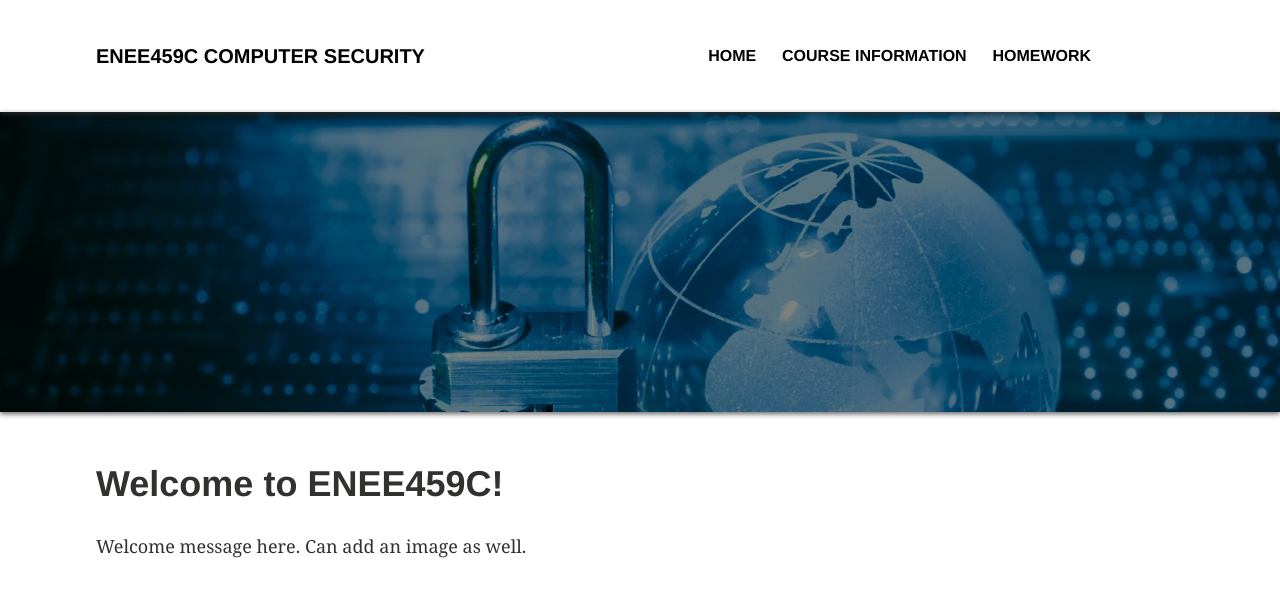
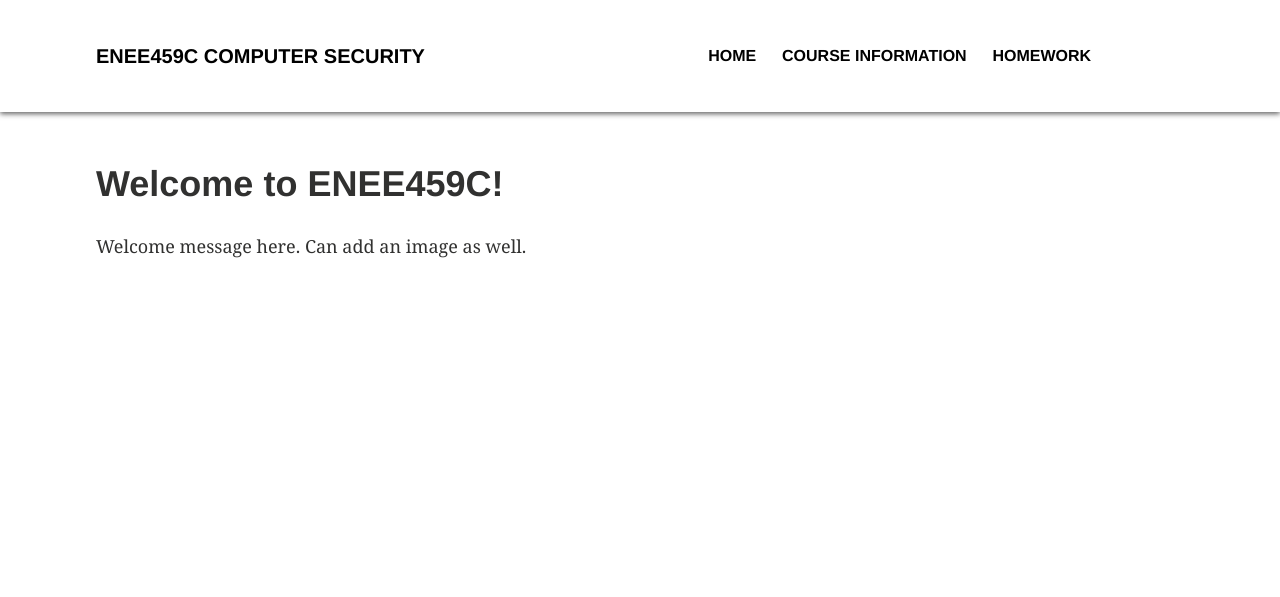
Before and after one commit to serrintine/serrintine.github.io, a Jekyll site: the page built from index.md, in a window 1280 px wide. Shown: the top 597 px of the page. Built offline with Jekyll 4.4.1, drawn with Linux system fonts in a browser that asks for light colours.

Commit message:
Updated default.html

```diff
--- a/_layouts/default.html
+++ b/_layouts/default.html
@@ -33,9 +33,9 @@
   <body>
     {% include header.html %}
 
-    <div id="masthead-bottom">
+    <!--<div id="masthead-bottom">
       &nbsp;
-    </div>
+    </div>-->
 
     <div id="page-wrapper">
       {% include browser-upgrade.html %}
```
